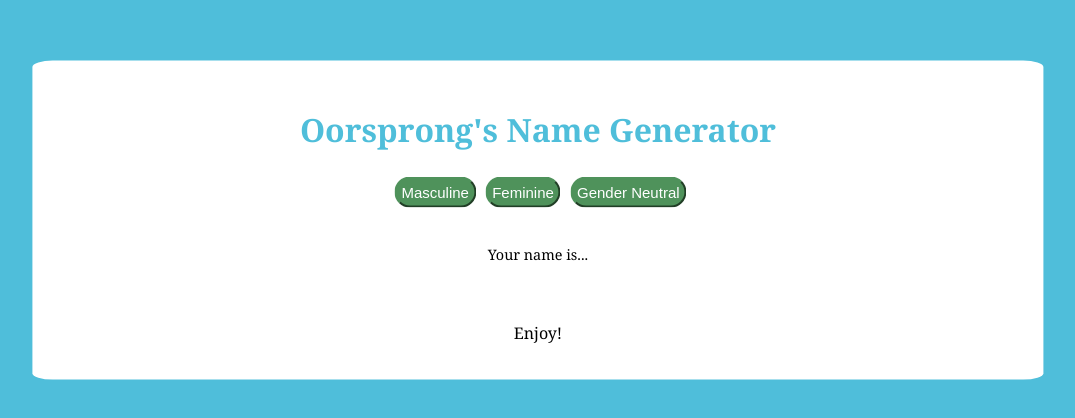
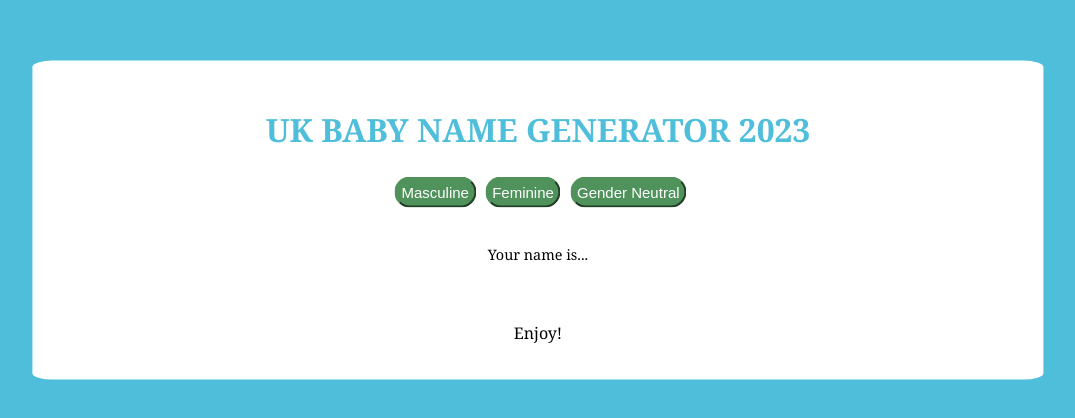
Before and after one commit to louietheclam/uk2020, a plain HTML site: page index.html in a window 1280 px wide. Shown: the part 180-598 px from the top of the page, without its empty margins (102-1177 px from the left). Drawn offline with Linux system fonts and the light colour scheme.

Commit message:
Update index.html

```diff
--- a/index.html
+++ b/index.html
@@ -95,7 +95,7 @@ p {
 
 <div id="post">
 
-<h1>Oorsprong's Name Generator
+<h1>UK BABY NAME GENERATOR 2023
 </h1>
 
 <input type="button" id="Masc" value="Masculine" onclick="MascNames(); lastValue()" />
```
